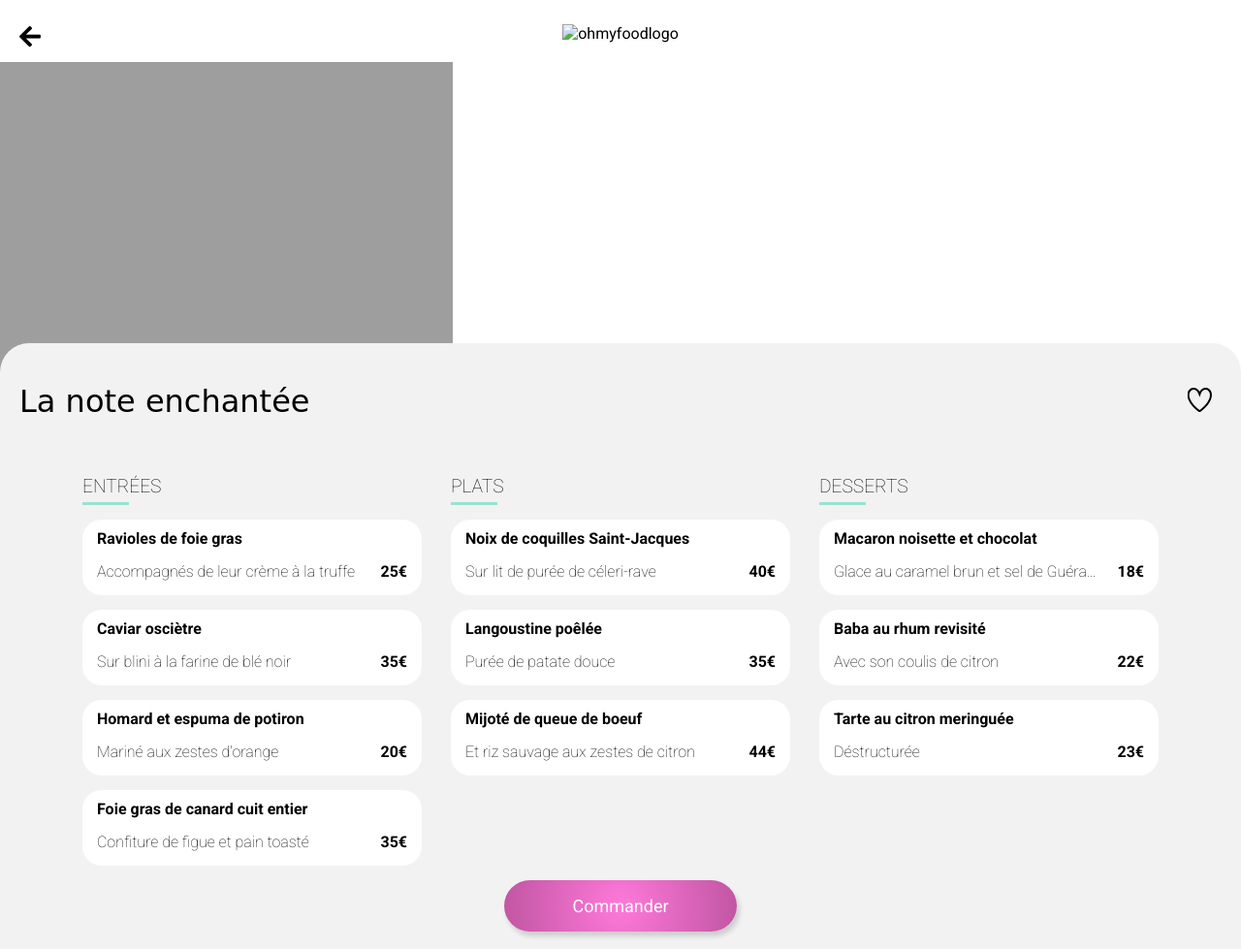
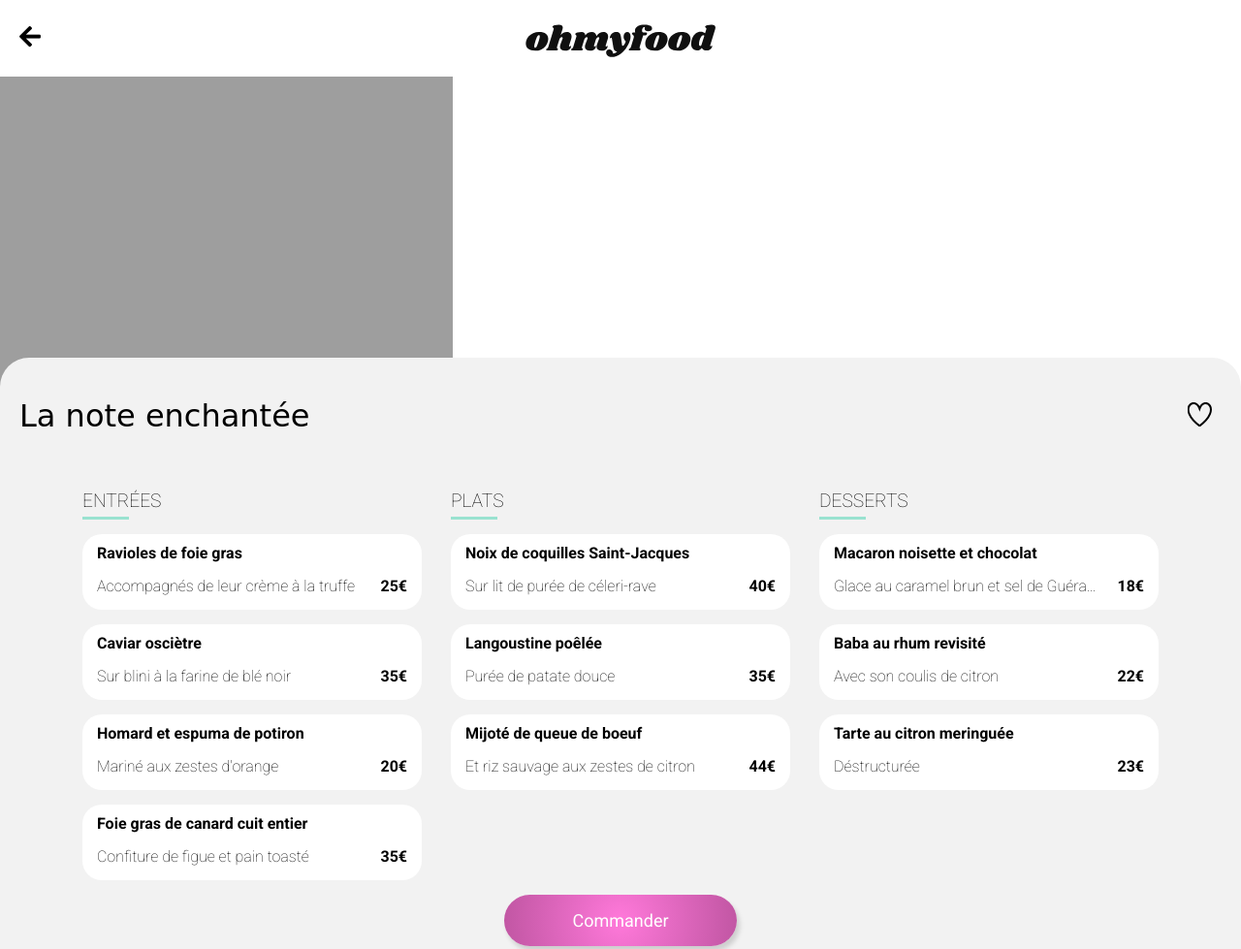
Before and after one commit to diabloprotox/QuintanaJosias_3_11062021, a website: page Lanoteenchantée.html in a window 1280 px wide. Shown: the top 979 px of the page at 97% size. Drawn offline with Linux system fonts and the light colour scheme; the site is published under a folder, as on GitHub Pages, so addresses that start at the root find nothing; a web font is replaced by a local one.

Commit message:
Modification url logo

```diff
--- a/Lanoteenchantée.html
+++ b/Lanoteenchantée.html
@@ -22,7 +22,7 @@
         <header>
             <nav>
                 <a href="./index.html"><i class="fas fa-arrow-left"></i></a>
-                <img id="logo" src="/images/logo/ohmyfood@2x.svg" alt="ohmyfoodlogo">
+                <img id="logo" src="./images/logo/ohmyfood@2x.svg" alt="ohmyfoodlogo">
             </nav>
         </header>
         <!--Section IMG TOP -->
```
Also changed, not shown: Ledélicedessens.html (+1 -1 lines), alafrancaise.html (+1 -1 lines), lapalettedugout.html (+1 -1 lines).
